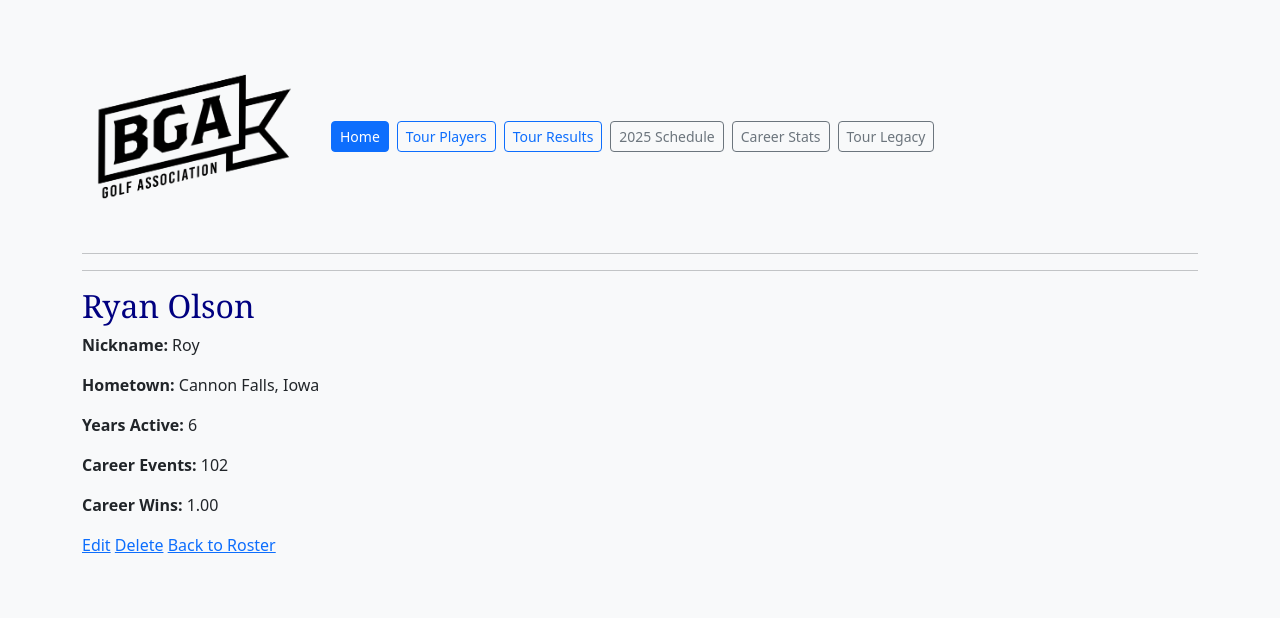
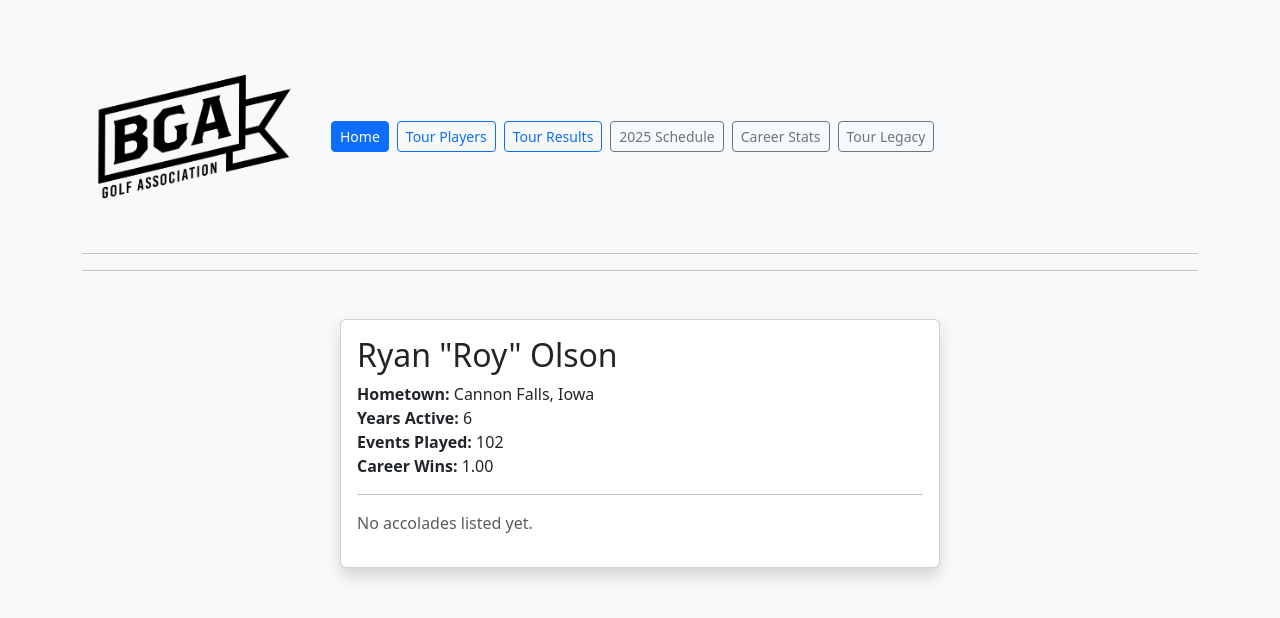
Before and after one commit to ajungers-ga/BGAapp, a Django app: page /players/2/ in a window 1280 px wide. Shown: the top 618 px of the page. Run offline with Django 5.2, Linux system fonts and the light colour scheme; data comes from the database, SQL or seed files in the repository.

Commit message:
Checkpoint 17: Player detail page, clickable cards and accolades section added

```diff
--- a/core/static/css/styles.css
+++ b/core/static/css/styles.css
@@ -9,3 +9,8 @@
   color: navy;
   font-family: Georgia, serif;
 }
+
+.hof-highlight {
+  color: goldenrod;
+  font-weight: bold;
+}
--- a/players/models.py
+++ b/players/models.py
@@ -15,5 +15,10 @@ class Player(models.Model):
     career_events_played = models.PositiveIntegerField(default=0)
     career_wins = models.DecimalField(max_digits=6, decimal_places=2, default=Decimal('0.00'))
 
+    hof_inducted = models.BooleanField(default=False)
+    hof_year = models.PositiveBigIntegerField(blank=True, null=True)
+
+    accolades = models.TextField(blank=True)
+
     def __str__(self):
         return f"{self.first_name} '{self.nickname}' {self.last_name}" if self.nickname else f"{self.first_name} {self.last_name}"
--- a/players/templates/bgaapp/player_detail.html
+++ b/players/templates/bgaapp/player_detail.html
@@ -1,20 +1,44 @@
 {% extends 'core/base.html' %}
+{% load static %}
+
 {% block content %}
+<style>
+  .hof-highlight {
+    color: goldenrod;
+    font-weight: bold;
+  }
+</style>
 
+<div class="container mt-5">
+  <div class="card mx-auto shadow" style="max-width: 600px;">
+    {% if object.image %}
+      <img src="{{ object.image.url }}" class="card-img-top" alt="{{ object }}">
+    {% endif %}
 
-<h1>{{ object.first_name }} {{ object.last_name }}</h1>
+    <div class="card-body">
+      <h2 class="card-title">
+        {{ object.first_name }} {% if object.nickname %}"{{ object.nickname }}" {% endif %} {{ object.last_name }}
+      </h2>
 
-{% if object.image %}
-  <img src="{{ object.image.url }}" width="200" />
-{% endif %}
+      <p class="card-text">
+        <strong>Hometown:</strong> {{ object.hometown }}<br>
+        <strong>Years Active:</strong> {{ object.years_active }}<br>
+        <strong>Events Played:</strong> {{ object.career_events_played }}<br>
+        <strong>Career Wins:</strong> {{ object.career_wins }}<br>
+        {% if object.hof_inducted %}
+          <span class="hof-highlight">🥇🧥 HOF Class of {{ object.hof_year }}</span><br>
+        {% endif %}
+      </p>
 
-<p><strong>Nickname:</strong> {{ object.nickname }}</p>
-<p><strong>Hometown:</strong> {{ object.hometown }}</p>
-<p><strong>Years Active:</strong> {{ object.years_active }}</p>
-<p><strong>Career Events:</strong> {{ object.career_events_played }}</p>
-<p><strong>Career Wins:</strong> {{ object.career_wins }}</p>
-
-<a href="{% url 'player_update' object.pk %}">Edit</a>
-<a href="{% url 'player_delete' object.pk %}">Delete</a>
-<a href="{% url 'player_list' %}">Back to Roster</a>
+      {% if object.accolades %}
+        <hr>
+        <h5>🏅 Accolades</h5>
+        <p>{{ object.accolades }}</p>
+      {% else %}
+        <hr>
+        <p class="text-muted">No accolades listed yet.</p>
+      {% endif %}
+    </div>
+  </div>
+</div>
 {% endblock %}
--- a/players/views.py
+++ b/players/views.py
@@ -7,6 +7,7 @@ from .forms import PlayerForm
 class PlayerListView(ListView):
     model = Player
     template_name = 'bgaapp/player_list.html'
+
 
     def get_context_data(self, **kwargs):
         context = super().get_context_data(**kwargs)
```
Also changed, not shown: players/templates/bgaapp/player_list.html (+46 -51 lines), players/migrations/0002_player_accolades_player_hof_inducted_player_hof_year.py (added).
